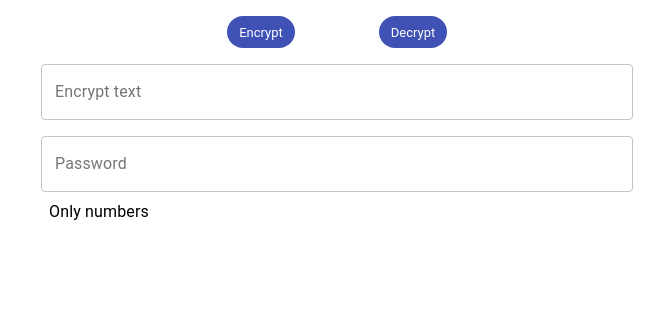
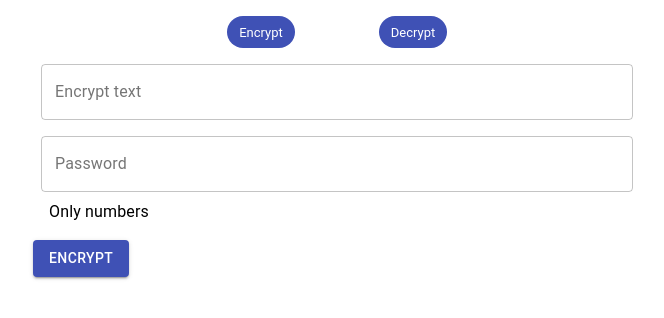
Before and after one commit to alimertcakar/kripton-react, a React (Create React App) app: page / in a window 1280 px wide. Shown: the top 318 px of the page, without its empty margins (303-967 px from the left). Built offline with nearby package versions, Linux system fonts and the light colour scheme.

Commit message:
Minimum Viable Product

```diff
--- a/src/Components/Encrypter.component.jsx
+++ b/src/Components/Encrypter.component.jsx
@@ -1,4 +1,4 @@
-import React, { useState } from "react";
+import React, { useState, useRef } from "react";
 import { makeStyles } from "@material-ui/core/styles";
 import TextField from "@material-ui/core/TextField";
 import { Grid as G, Button, Typography } from "@material-ui/core";
@@ -26,26 +26,29 @@ function Encrypter(props) {
   const classes = useStyles();
   const [password, setPassword] = useState([1, 9, 2, 3]);
   const [textValue, setTextValue] = useState("");
+  const textRef = useRef(null);
 
   function cryption(e) {
     if (props.cryption === "encrypt") {
-      setTextValue(
-        textValue + kripton.encrypt(String.fromCharCode(e.keyCode), password)
-      );
+      setTextValue(kripton.encrypt(textValue, password));
     } else {
-      setTextValue(
-        textValue + kripton.decrypt(String.fromCharCode(e.keyCode), password)
-      );
+      setTextValue(kripton.decrypt(textValue, password));
     }
+    textRef.current.value = textValue;
+  }
+
+  function updateTextValue(e) {
+    setTextValue(e.target.value);
   }
   return (
     <>
       <Item className={classes.textfield}>
         <TextField
+          inputRef={textRef}
           id="decyrpt-textfield"
           label="Encrypt text"
           variant="outlined"
-          value={textValue}
+          onChange={updateTextValue}
         />
       </Item>
       <Item className={classes.textfield}>
@@ -59,6 +62,11 @@ function Encrypter(props) {
         />
         <Typography className={classes.passwordText}>Only numbers</Typography>
       </Item>
+      <Item>
+        <Button variant="contained" color="primary" onClick={cryption}>
+          {props.cryption}
+        </Button>
+      </Item>
     </>
   );
 }
```
